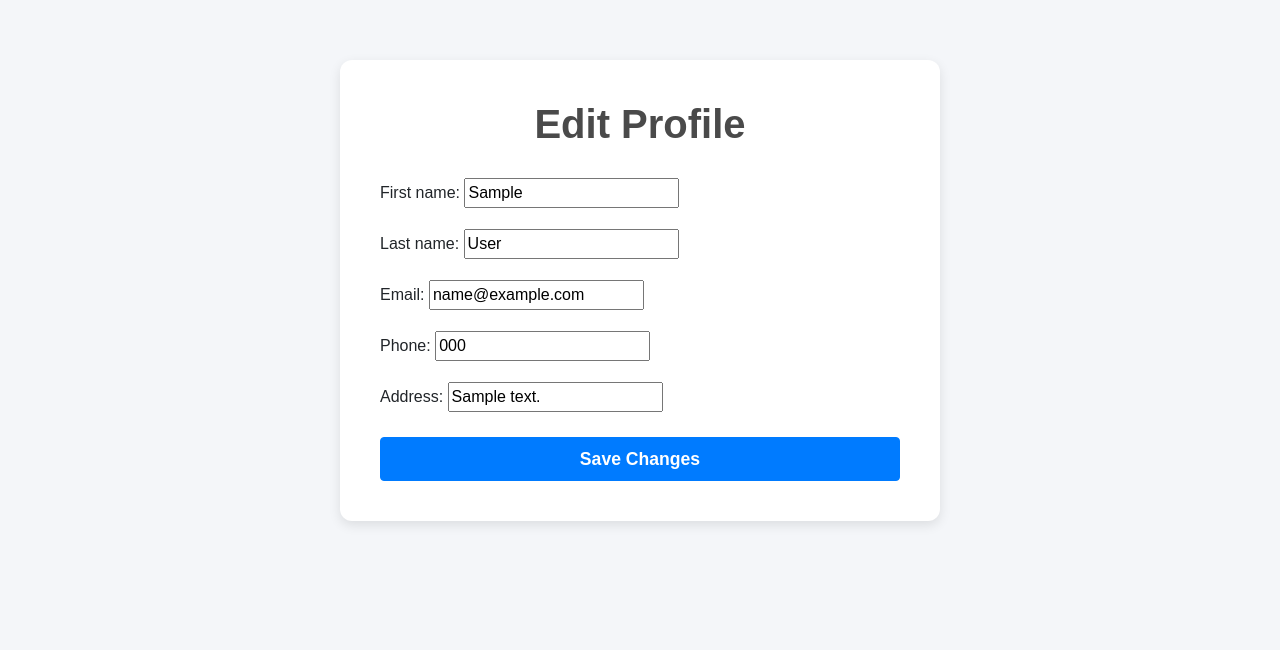
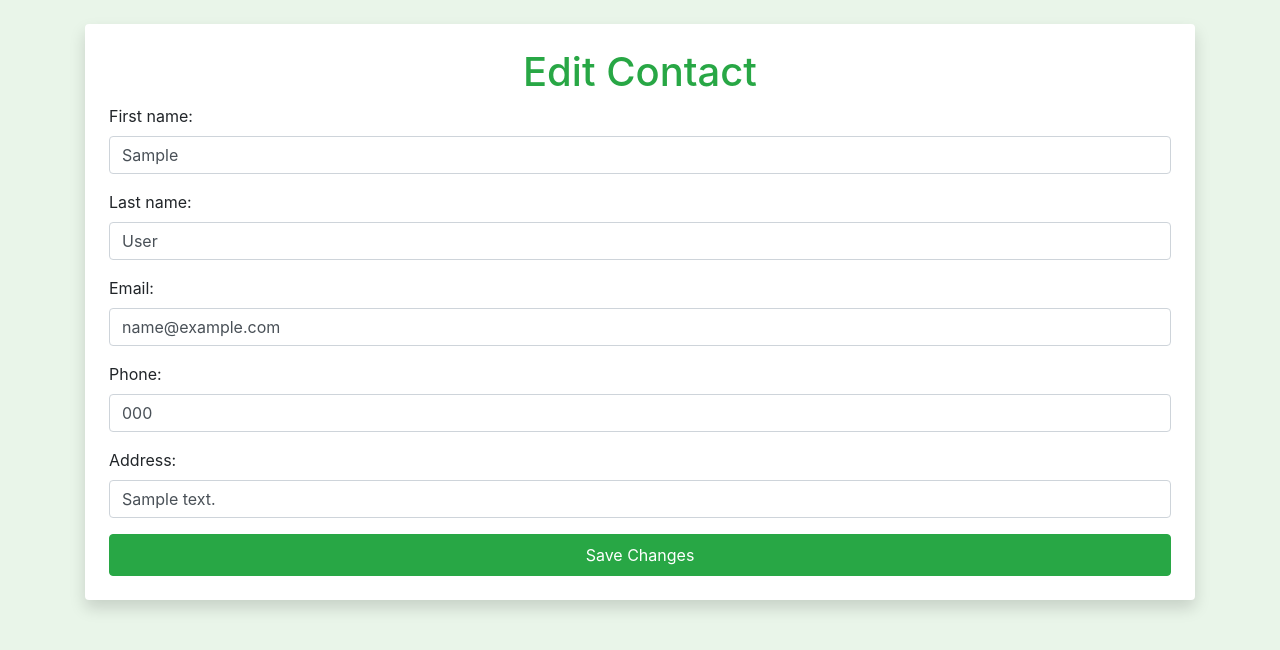
Before and after one commit to I-GUN-I/Dev_tool-Project, a Django app: page /edit-contact/1/1/ in a window 1280 px wide. Shown: the top 650 px of the page. Run offline with Django 4.2, Linux system fonts and the light colour scheme; tables that the repository leaves empty hold one stand-in row (values such as "Sample post"); some libraries are stand-ins or nearby versions.

Commit message:
เพิ่มความสวย

```diff
--- a/safestep/report/forms.py
+++ b/safestep/report/forms.py
@@ -47,7 +47,17 @@ class UserProfileForm(ModelForm):
             member.save()
         return member
 
-class ContactForm(ModelForm):
+from django import forms
+from .models import Contact
+
+class ContactForm(forms.ModelForm):
     class Meta:
         model = Contact
-        fields = ['first_name', 'last_name', 'email', 'phone','address']
+        fields = ['first_name', 'last_name', 'email', 'phone', 'address']
+        widgets = {
+            'first_name': forms.TextInput(attrs={'class': 'form-control'}),
+            'last_name': forms.TextInput(attrs={'class': 'form-control'}),
+            'email': forms.EmailInput(attrs={'class': 'form-control'}),
+            'phone': forms.TextInput(attrs={'class': 'form-control'}),
+            'address': forms.TextInput(attrs={'class': 'form-control'}),
+        }
--- a/safestep/report/templates/edit_profile.html
+++ b/safestep/report/templates/edit_profile.html
@@ -6,59 +6,18 @@
     <title>Edit Profile</title>
     <!-- Bootstrap CSS -->
     <link href="https://stackpath.bootstrapcdn.com/bootstrap/4.5.2/css/bootstrap.min.css" rel="stylesheet">
-    <style>
-        body {
-            background-color: #f4f6f9;
-            font-family: 'Arial', sans-serif;
-        }
-        .form-container {
-            max-width: 600px;
-            margin: 60px auto;
-            padding: 40px;
-            border-radius: 12px;
-            background-color: #fff;
-            box-shadow: 0 4px 12px rgba(0, 0, 0, 0.1);
-        }
-        .form-container h1 {
-            text-align: center;
-            margin-bottom: 30px;
-            font-weight: 600;
-            color: #4a4a4a;
-        }
-        .form-group label {
-            font-weight: 500;
-            color: #4a4a4a;
-        }
-        .form-control {
-            border: 1px solid #ced4da;
-            padding: 12px;
-            font-size: 1rem;
-        }
-        .btn-primary {
-            background-color: #007bff;
-            border-color: #007bff;
-            font-size: 1.1rem;
-            font-weight: 600;
-        }
-        .btn-primary:hover {
-            background-color: #0056b3;
-            border-color: #0056b3;
-        }
-        .text-center {
-            margin-top: 20px;
-        }
-    </style>
 </head>
 
-<body>
+<body style="background-color: #e9f5e9;">
+
     <div class="container mt-4">
-        <div class="form-container">
-            <h1>Edit Profile</h1>
+        <div class="form-container p-4 bg-white shadow rounded">
+            <h1 class="text-center text-success">{{header_text}}</h1>
             <form method="post">
                 {% csrf_token %}
                 {{form.as_p }}
                 <div class="text-center">
-                    <button type="submit" class="btn btn-primary w-100 py-2">Save Changes</button>
+                    <button type="submit" class="btn btn-success w-100 py-2">Save Changes</button>
                 </div>
             </form>
         </div>
--- a/safestep/report/views.py
+++ b/safestep/report/views.py
@@ -135,13 +135,11 @@ class AddEditContactView(View):
         my_user = User.objects.get(pk=user_id)
         customer_instance = Customer.objects.get(user=my_user)
 
-        # If contact_id is provided, we are editing an existing contact
         if contact_id:
             contact_instance = get_object_or_404(Contact, id=contact_id, customer=customer_instance)
             form = ContactForm(instance=contact_instance)
             header_text = 'Edit Contact'
         else:
-            # Otherwise, we are adding a new contact
             form = ContactForm()
             header_text = 'Add Contact'
 
```
Also changed, not shown: safestep/report/templates/profile.html (+16 -22 lines).
